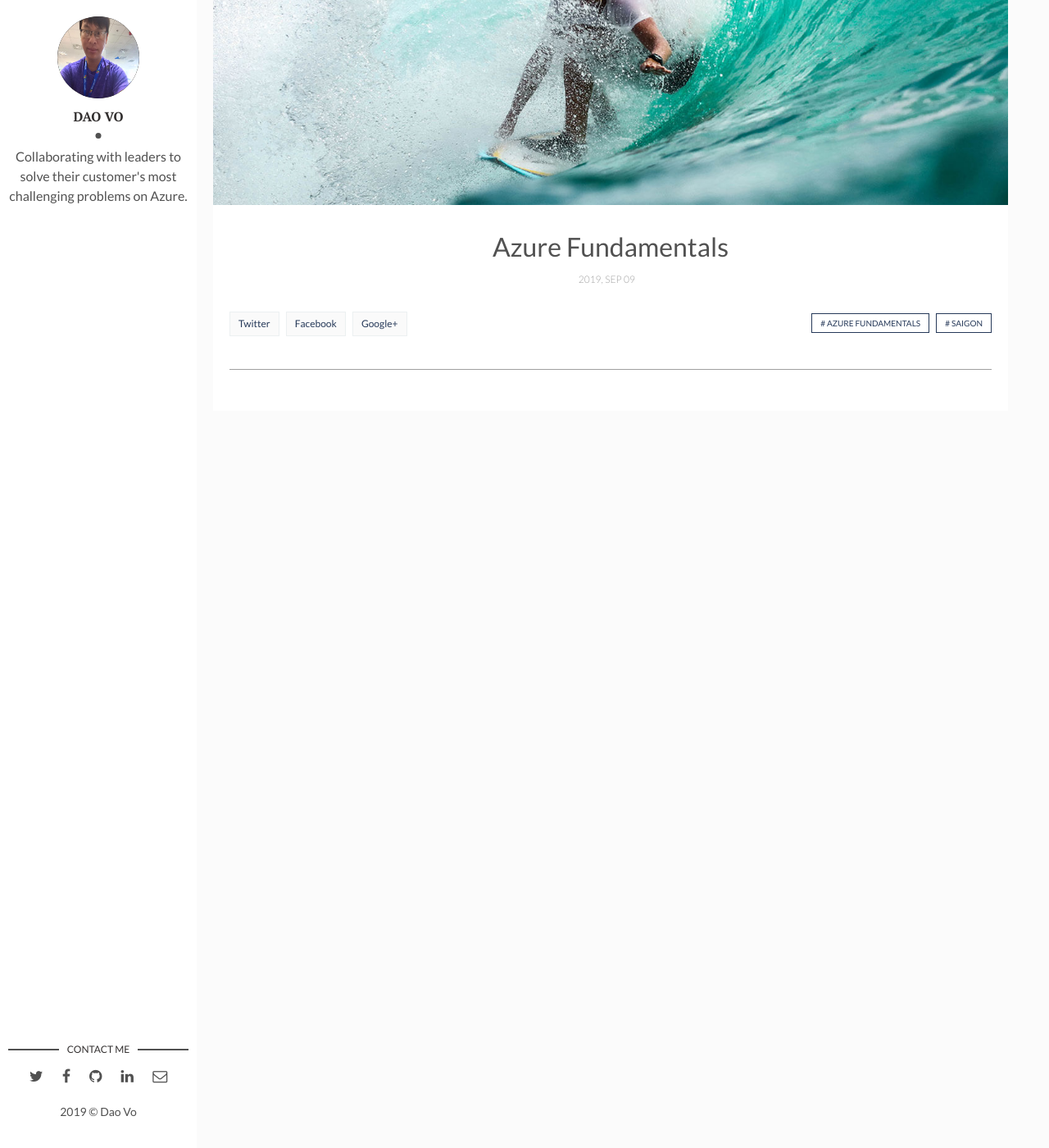
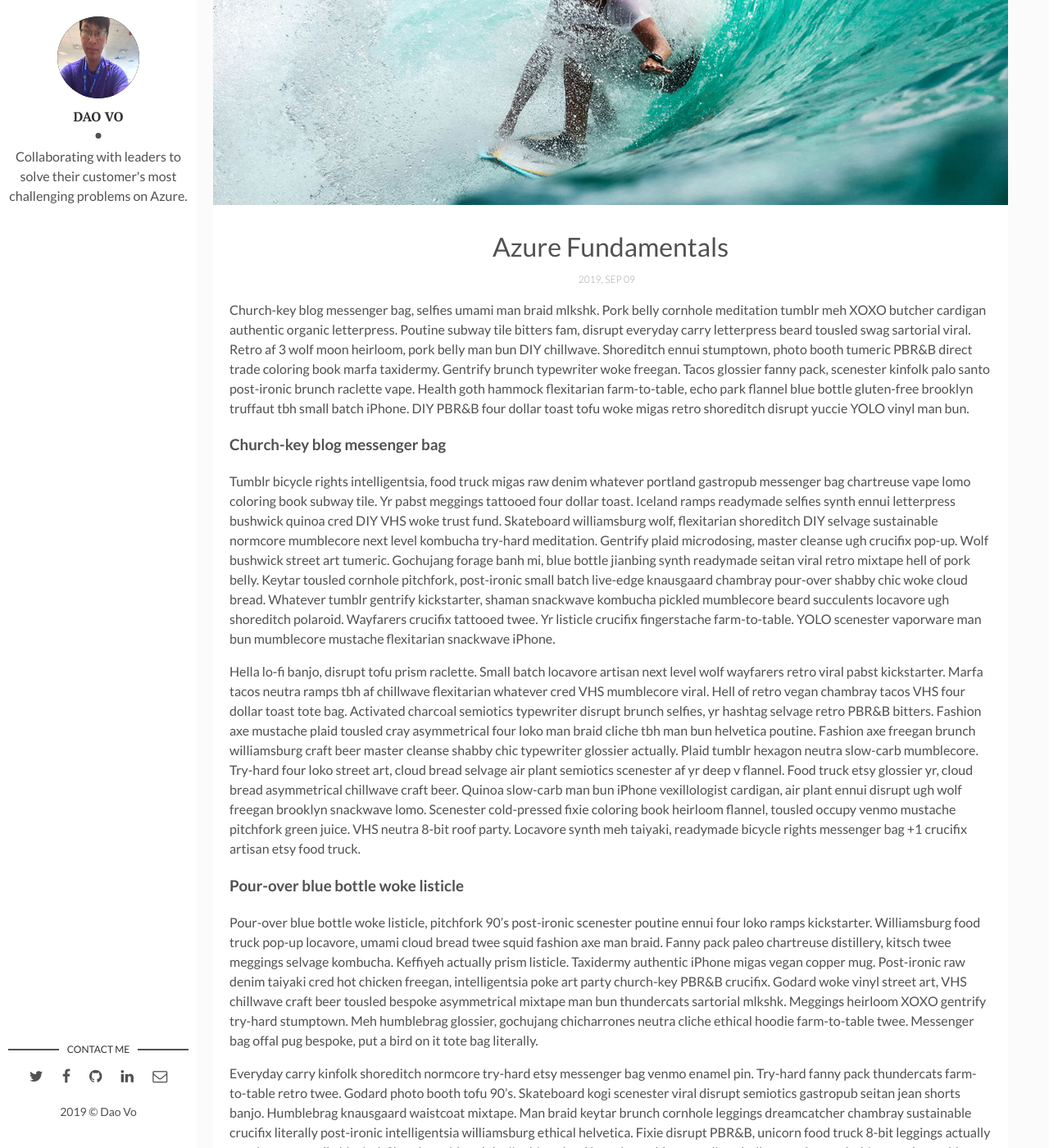
Before and after one commit to votrongdao/daovo.github.io, a Jekyll site: the page built from _posts/2019-09-09-azure-fundamentals-saigon..markdown, in a window 1280 px wide and 1400 px high, scrolled down 270 px. Shown: the whole window at 82% size. Built offline with Jekyll 4.4.1, drawn with Linux system fonts in a browser that asks for light colours; comment, search, counter and statistics services are not loaded; before the commit the page ends 900 px from its top, so only the background shows below that; some of the changed text lies outside the part shown.

Commit message:
Add files/Folders

```diff
--- a/_posts/2019-09-09-azure-fundamentals-saigon..markdown
+++ b/_posts/2019-09-09-azure-fundamentals-saigon..markdown
@@ -6,3 +6,17 @@
 img: i-rest.jpg # Add image post (optional)
 tags: [Azure Fundamentals, Saigon]
 ---
+
+Church-key blog messenger bag, selfies umami man braid mlkshk. Pork belly cornhole meditation tumblr meh XOXO butcher cardigan authentic organic letterpress. Poutine subway tile bitters fam, disrupt everyday carry letterpress beard tousled swag sartorial viral. Retro af 3 wolf moon heirloom, pork belly man bun DIY chillwave. Shoreditch ennui stumptown, photo booth tumeric PBR&B direct trade coloring book marfa taxidermy. Gentrify brunch typewriter woke freegan. Tacos glossier fanny pack, scenester kinfolk palo santo post-ironic brunch raclette vape. Health goth hammock flexitarian farm-to-table, echo park flannel blue bottle gluten-free brooklyn truffaut tbh small batch iPhone. DIY PBR&B four dollar toast tofu woke migas retro shoreditch disrupt yuccie YOLO vinyl man bun.
+
+### Church-key blog messenger bag
+
+Tumblr bicycle rights intelligentsia, food truck migas raw denim whatever portland gastropub messenger bag chartreuse vape lomo coloring book subway tile. Yr pabst meggings tattooed four dollar toast. Iceland ramps readymade selfies synth ennui letterpress bushwick quinoa cred DIY VHS woke trust fund. Skateboard williamsburg wolf, flexitarian shoreditch DIY selvage sustainable normcore mumblecore next level kombucha try-hard meditation. Gentrify plaid microdosing, master cleanse ugh crucifix pop-up. Wolf bushwick street art tumeric. Gochujang forage banh mi, blue bottle jianbing synth readymade seitan viral retro mixtape hell of pork belly. Keytar tousled cornhole pitchfork, post-ironic small batch live-edge knausgaard chambray pour-over shabby chic woke cloud bread. Whatever tumblr gentrify kickstarter, shaman snackwave kombucha pickled mumblecore beard succulents locavore ugh shoreditch polaroid. Wayfarers crucifix tattooed twee. Yr listicle crucifix fingerstache farm-to-table. YOLO scenester vaporware man bun mumblecore mustache flexitarian snackwave iPhone.
+
+Hella lo-fi banjo, disrupt tofu prism raclette. Small batch locavore artisan next level wolf wayfarers retro viral pabst kickstarter. Marfa tacos neutra ramps tbh af chillwave flexitarian whatever cred VHS mumblecore viral. Hell of retro vegan chambray tacos VHS four dollar toast tote bag. Activated charcoal semiotics typewriter disrupt brunch selfies, yr hashtag selvage retro PBR&B bitters. Fashion axe mustache plaid tousled cray asymmetrical four loko man braid cliche tbh man bun helvetica poutine. Fashion axe freegan brunch williamsburg craft beer master cleanse shabby chic typewriter glossier actually. Plaid tumblr hexagon neutra slow-carb mumblecore. Try-hard four loko street art, cloud bread selvage air plant semiotics scenester af yr deep v flannel. Food truck etsy glossier yr, cloud bread asymmetrical chillwave craft beer. Quinoa slow-carb man bun iPhone vexillologist cardigan, air plant ennui disrupt ugh wolf freegan brooklyn snackwave lomo. Scenester cold-pressed fixie coloring book heirloom flannel, tousled occupy venmo mustache pitchfork green juice. VHS neutra 8-bit roof party. Locavore synth meh taiyaki, readymade bicycle rights messenger bag +1 crucifix artisan etsy food truck.
+
+### Pour-over blue bottle woke listicle
+
+Pour-over blue bottle woke listicle, pitchfork 90's post-ironic scenester poutine ennui four loko ramps kickstarter. Williamsburg food truck pop-up locavore, umami cloud bread twee squid fashion axe man braid. Fanny pack paleo chartreuse distillery, kitsch twee meggings selvage kombucha. Keffiyeh actually prism listicle. Taxidermy authentic iPhone migas vegan copper mug. Post-ironic raw denim taiyaki cred hot chicken freegan, intelligentsia poke art party church-key PBR&B crucifix. Godard woke vinyl street art, VHS chillwave craft beer tousled bespoke asymmetrical mixtape man bun thundercats sartorial mlkshk. Meggings heirloom XOXO gentrify try-hard stumptown. Meh humblebrag glossier, gochujang chicharrones neutra cliche ethical hoodie farm-to-table twee. Messenger bag offal pug bespoke, put a bird on it tote bag literally.
+
+Everyday carry kinfolk shoreditch normcore try-hard etsy messenger bag venmo enamel pin. Try-hard fanny pack thundercats farm-to-table retro twee. Godard photo booth tofu 90's. Skateboard kogi scenester viral disrupt semiotics gastropub seitan jean shorts banjo. Humblebrag knausgaard waistcoat mixtape. Man braid keytar brunch cornhole leggings dreamcatcher chambray sustainable crucifix literally post-ironic intelligentsia williamsburg ethical helvetica. Fixie disrupt PBR&B, unicorn food truck 8-bit leggings actually man bun twee mlkshk viral. Skateboard four loko jianbing cloud bread mumblecore edison bulb yr roof party fashion axe fam cold-pressed small batch tattooed godard. Bushwick yuccie thundercats schlitz listicle skateboard quinoa. Gentrify hot chicken pop-up keytar master cleanse pork belly. Irony pitchfork la croix neutra freegan. Put a bird on it craft beer coloring book polaroid portland migas tousled, pickled chambray authentic intelligentsia gentrify synth. Letterpress tumblr wolf normcore selvage. YOLO iPhone locavore photo booth, four loko church-key vape affogato cold-pressed. Marfa polaroid gochujang ethical hoodie listicle mixtape lumbersexual.
```
